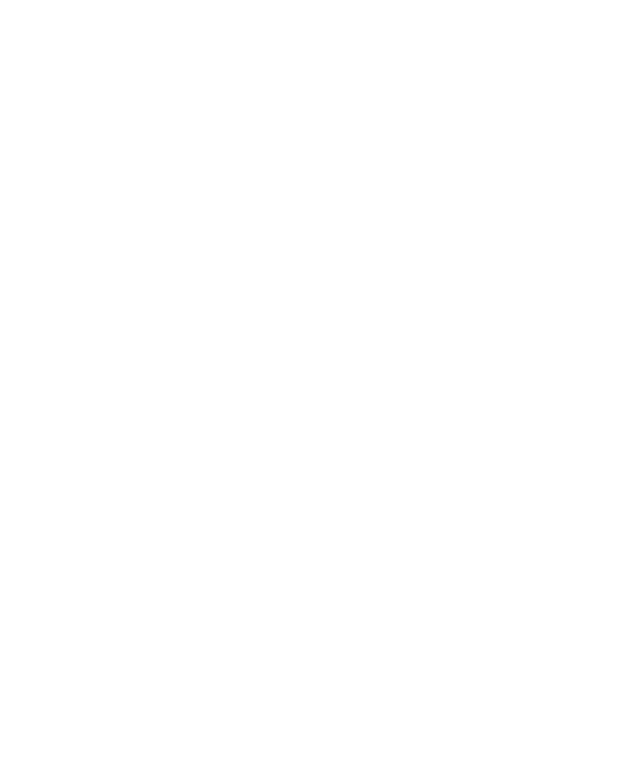
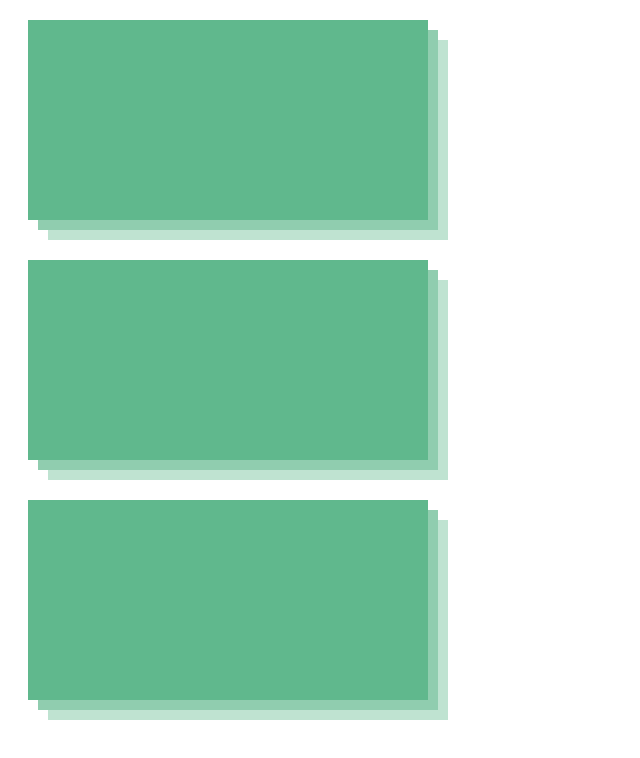
Before and after one commit to 5029444/external-courses, a plain HTML site: page task9/task4/index.html in a window 1280 px wide. Shown: the whole page, without its empty margins (0-640 px from the left). Drawn offline with Linux system fonts and the light colour scheme.

Commit message:
task ready

```diff
--- a/task9/task4/index.html
+++ b/task9/task4/index.html
@@ -8,7 +8,20 @@
 
 <body>
 
+  <div class="shadow11">
+    <div class="shadow12">
+      <div class="shadow13">
+      </div>
+    </div>
+  </div>
 
+  <div id="shadow2">
+  </div>
+
+  <div id="wrap">
+    <div id="shadow3">
+    </div>
+  </div>
 
 </body>
 </html>
--- a/task9/task4/style.css
+++ b/task9/task4/style.css
@@ -0,0 +1,66 @@
+div {
+  width: 400px;
+  height: 200px;
+
+}
+
+.shadow11 {
+  background: #bfe3d1;
+  margin: 40px 20px 20px 40px;
+}
+
+.shadow12 {
+	background: #90cdaf;
+}
+.shadow13 {
+	background: #60b88d;
+}
+
+.shadow12, .shadow13 {
+  position: relative;
+	bottom: 10px;
+	right: 10px;
+}
+
+#shadow2 {
+  width: 400px;
+  height: 200px;
+  margin: 20px;
+  background: #60b88d;
+  box-shadow: 10px 10px 0 0 #90cdaf, 20px 20px 0 0 #bfe3d1;
+}
+
+#wrap {
+  position: relative;
+  z-index: 1;
+}
+
+  #shadow3 {
+    position: absolute;
+    width: 400px;
+    height: 200px;
+    margin: 20px;
+    background: #60b88d;
+  }
+
+    #shadow3:before {
+      position: absolute;
+      content:"";
+      width: 400px;
+      height: 200px;
+      background: #90cdaf;
+      top: 10px;
+      left: 10px;
+      z-index: -1;
+    }
+
+    #shadow3:after {
+      position: absolute;
+      content:"";
+      width: 400px;
+      height: 200px;
+      background: #bfe3d1;
+      top: 20px;
+      left: 20px;
+      z-index: -2;
+    }
```
